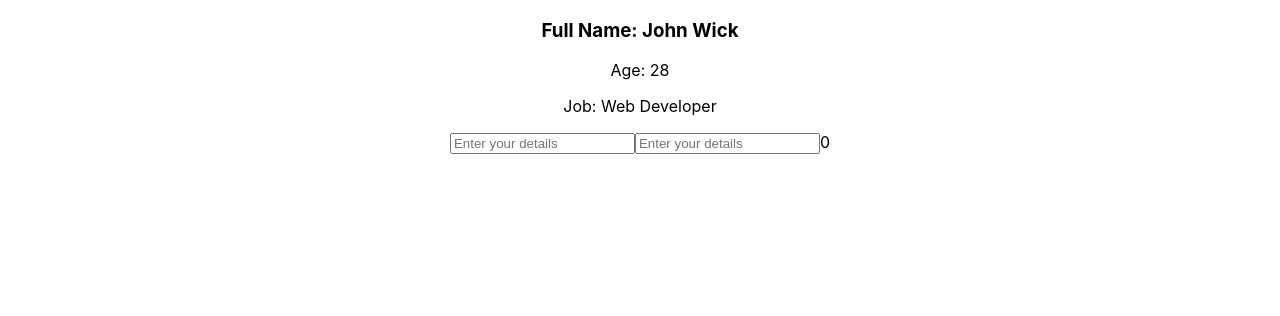
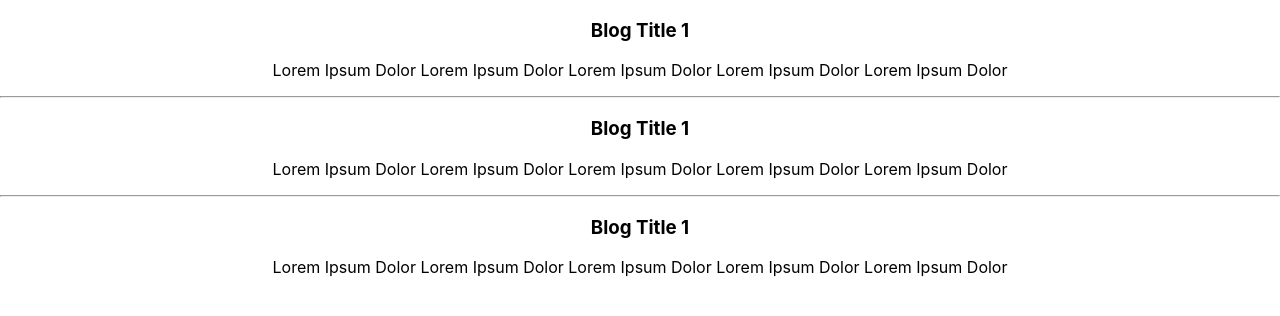
Before and after one commit to drINcoder07/first-react-app, a React (Create React App) app: page / in a window 1280 px wide. Shown: the top 316 px of the page. Built offline with nearby package versions, Linux system fonts and the light colour scheme.

Commit message:
JSX behind the scenes

```diff
--- a/src/App.js
+++ b/src/App.js
@@ -2,30 +2,30 @@
 import './App.css';
 
 function App() {
-  const firstName = "John";
-  const lastName = "Wick";
-  const age = 28;
-  const job = "Web Developer";
-  const inputPlaceholder = "Enter your details";
-  const mArr = [0, 1, 2, 3, 4]
-
-  const getFullName = (firstName, lastName) => {
-    return `${firstName} ${lastName}`
+  const blogObj = {
+    title: 'Blog Title 1',
+    description: 'Lorem Ipsum Dolor Lorem Ipsum Dolor Lorem Ipsum Dolor Lorem Ipsum Dolor Lorem Ipsum Dolor',
   }
-
-  const detailsInputBox = <input placeholder={inputPlaceholder}></input>;
 
   return (
     <div className="App">
-      <h3>Full Name: {getFullName(firstName, lastName)}</h3>
-      <p>Age: {age}</p>
-      <p>Job: {job}</p>
-
-      <input placeholder={inputPlaceholder}></input>
-
-      {detailsInputBox}
-
-      {mArr[0]}
+      <div>
+        <h3>{blogObj.title}</h3>
+        <p>{blogObj.description}
+        </p>
+      </div>
+      <hr></hr>
+      <div>
+        <h3>{blogObj.title}</h3>
+        <p>{blogObj.description}
+        </p>
+      </div>
+      <hr></hr>
+      <div>
+        <h3>{blogObj.title}</h3>
+        <p>{blogObj.description}
+        </p>
+      </div>
     </div>
   );
 }
```
